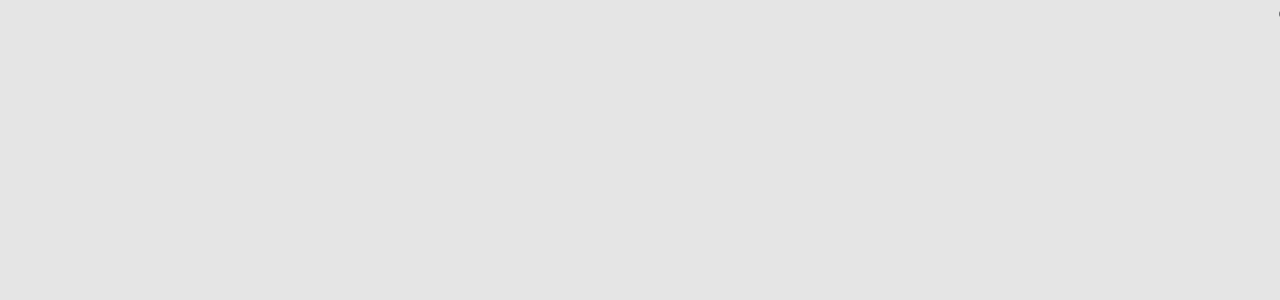
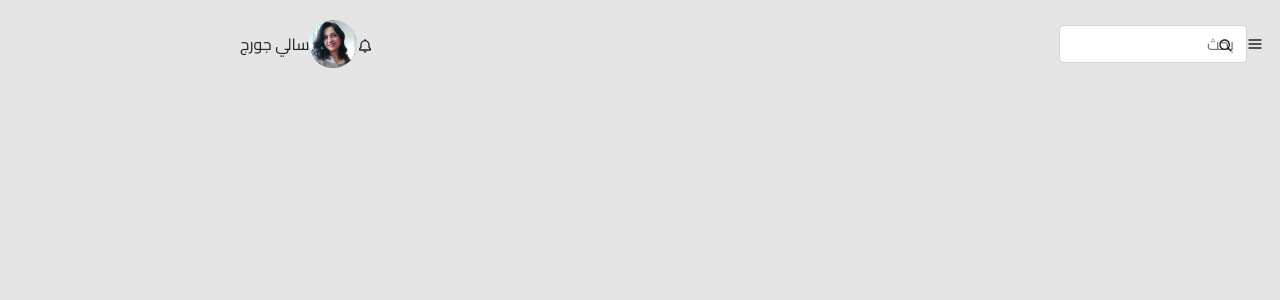
Before and after one commit to AhmedZohny208/Pianat, a React (Create React App) app: page /home in a window 1280 px wide. Shown: the top 300 px of the page. Built offline with nearby package versions, Linux system fonts and the light colour scheme.

Commit message:
Added Navbar html elements

```diff
--- /dev/null
+++ b/src/components/layout-components/Navbar.js
@@ -0,0 +1,45 @@
+import React from 'react'
+import { FiMenu } from 'react-icons/fi'
+import { BiSearch, BiBell } from 'react-icons/bi'
+import { Avatar } from 'antd'
+import { Link } from 'react-router-dom'
+
+export default function Navbar() {
+  return (
+    <nav className="navbar navbar-expand-lg">
+      <div className="container-fluid">
+        <Link class="navbar-brand" href="#">
+          <img src="/img/brand.png" alt="brand" />
+        </Link>
+        <button className="navbar-toggler" type="button" data-bs-toggle="collapse" data-bs-target="#navbarSupportedContent" aria-controls="navbarSupportedContent" aria-expanded="false" aria-label="Toggle navigation">
+          <span className="navbar-toggler-icon"></span>
+        </button>
+        <div className="collapse navbar-collapse justify-content-between" id="navbarSupportedContent">
+          <div className='right-side d-flex align-items-center'>
+            <FiMenu />
+            <form className="search d-flex position-relative">
+              <input className="form-control me-2" type="search" placeholder="بحث" aria-label="Search" />
+              <button className="btn position-absolute" type="submit">
+                <BiSearch />
+              </button>
+            </form>
+          </div>
+          <div className='left-side d-flex align-items-center'>
+            <div className='notification'>
+              <BiBell />
+              <div className="circle"></div>
+            </div>
+            <div className="avatar d-flex align-items-center">
+              <Avatar
+                alt="avatar"
+                src="/img/avatar/Sally.png"
+                style={{ width: 48, height: 48 }}
+              />
+              <p className='mb-0'>سالي جورج</p>
+            </div>
+          </div>
+        </div>
+      </div>
+    </nav>
+  )
+}
--- /dev/null
+++ b/src/components/layout-components/Sidebar.js
@@ -0,0 +1,7 @@
+import React from 'react'
+
+export default function Sidebar() {
+  return (
+    <div>Sidebar</div>
+  )
+}
--- a/src/layouts/app-layout/index.js
+++ b/src/layouts/app-layout/index.js
@@ -3,12 +3,18 @@
   Layout
 } from "antd";
 import AppViews from '../../views/app-views';
+import Navbar from '../../components/layout-components/Navbar';
+import Sidebar from '../../components/layout-components/Sidebar';
+
+
 
 const { Content } = Layout;
 
 export default function AppLayout() {
   return (
     <Layout>
+      <Navbar />
+      <Sidebar />
       <Content>
         <AppViews />
       </Content>
```
Also changed, not shown: public/img/avatar/Sally.png (added), public/img/brand.png (added).
